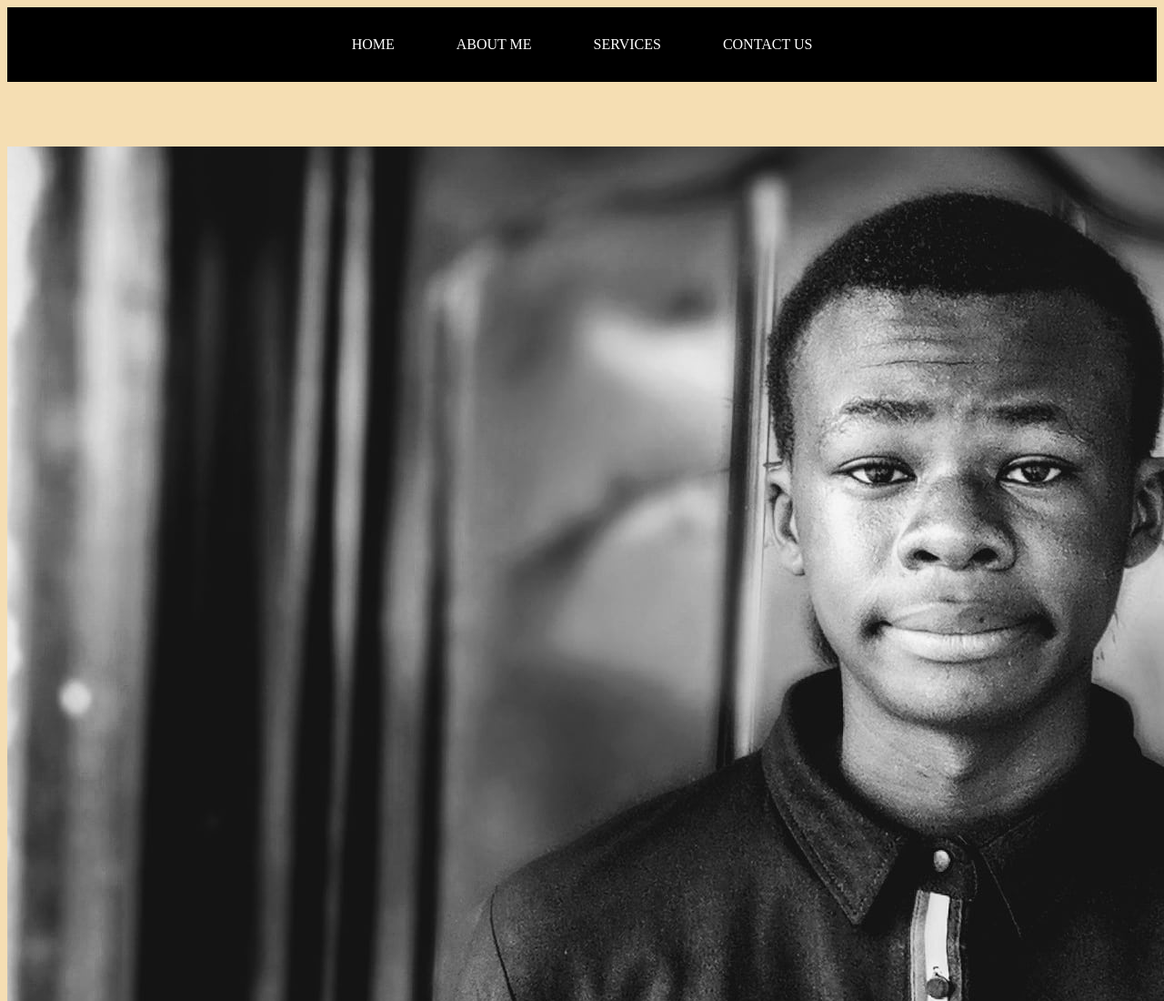
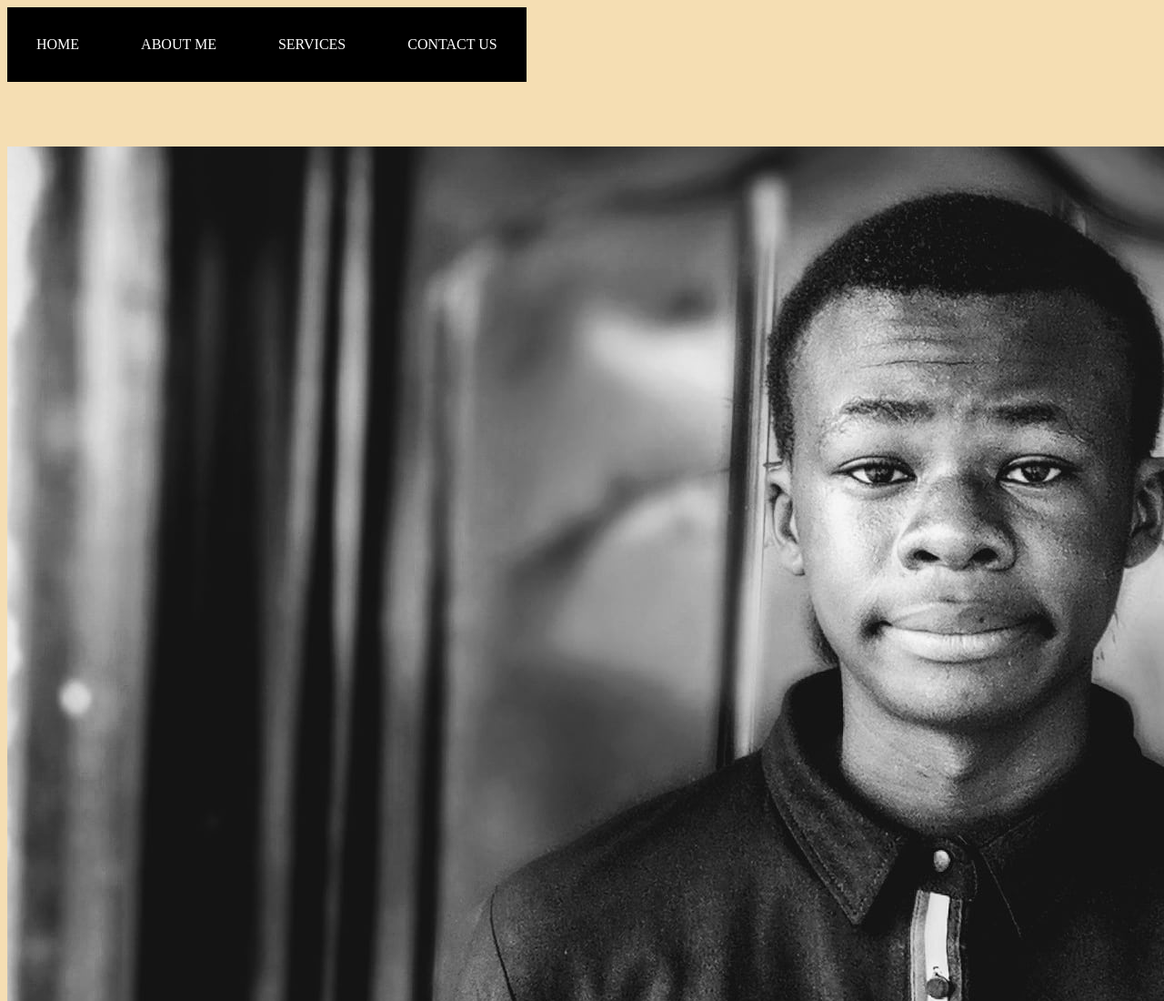
Before and after one commit to Banji79/aboutme, a plain HTML site: page index.html in a window 1280 px wide. Shown: the top 1100 px of the page at 91% size. Drawn offline with Linux system fonts and the light colour scheme.

Commit message:
recent change statement on git

```diff
--- a/style.css
+++ b/style.css
@@ -10,4 +10,6 @@
     background-color: black;
     text-align: center;
     width: "300px"; height: "300px";
+    float: left;
+    margin: "2%";
 }
```
